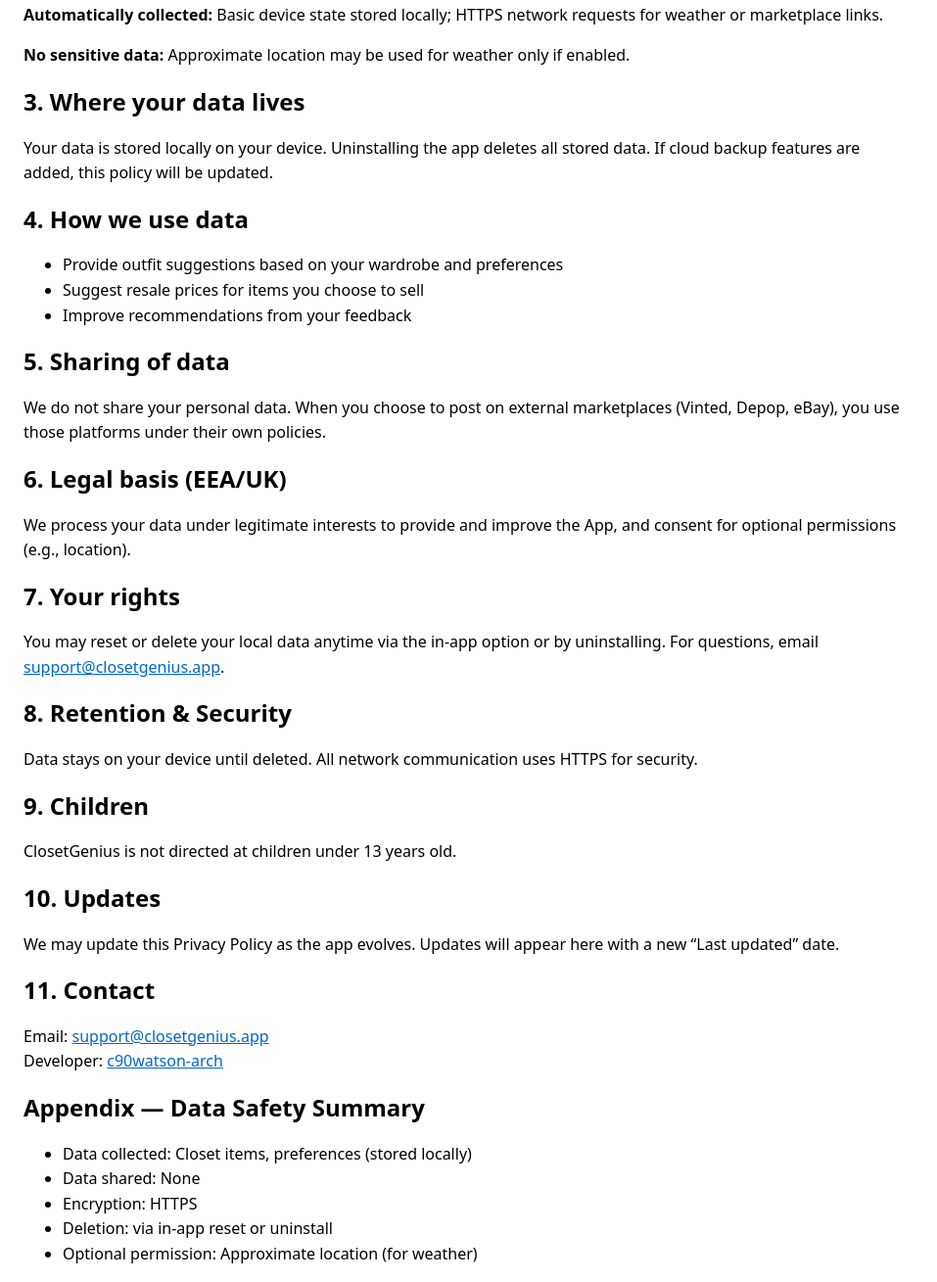
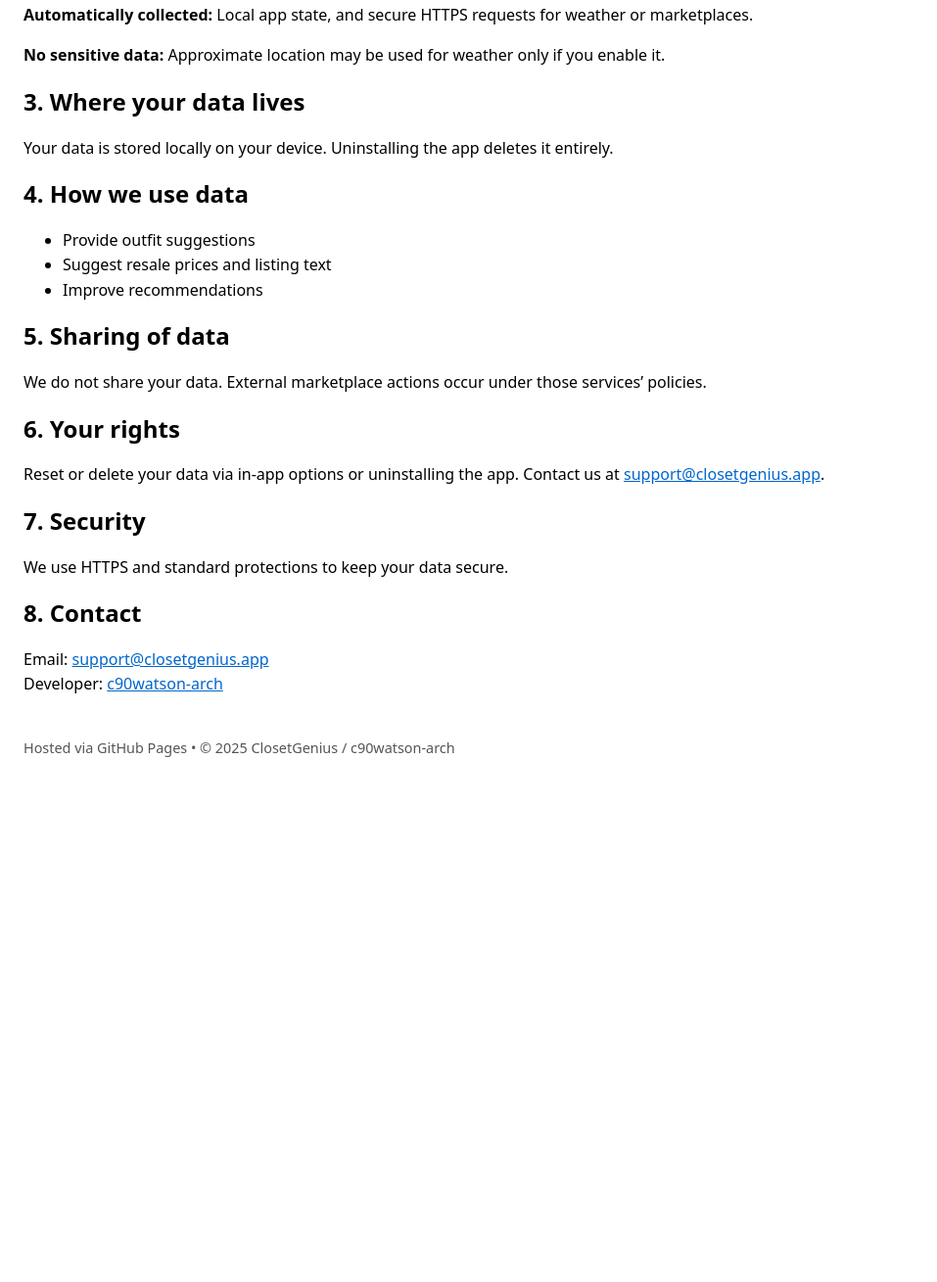
Before and after one commit to c90watson-arch/closetgenius-privacy, a plain HTML site: page index.html in a window 1280 px wide. Shown: the part 471-1780 px from the top of the page at 98% size, without its empty margins (0-957 px from the left). After the commit the page ends 1270 px from the top, so only its background shows below. Drawn offline with Linux system fonts and the light colour scheme.

Commit message:
Add index.html for GitHub Pages Privacy Policy
Revised privacy policy text for clarity and conciseness.

```diff
--- a/index.html
+++ b/index.html
@@ -23,7 +23,7 @@
 
   <p>Welcome to ClosetGenius (the “App”). This Privacy Policy explains what information we collect, how we use it, and your choices. By using the App, you agree to this Policy.</p>
 
-  <p><em>Note:</em> This version reflects the current App behavior where all data is stored <strong>locally on your device</strong> and no account sign-in is required. If we add cloud sync, analytics, or third-party integrations later, this Policy will be updated.</p>
+  <p><em>Note:</em> All data is stored locally on your device, and no account sign-in is required. If we later add cloud sync, analytics, or third-party integrations, we will update this Policy.</p>
 
   <h2>1. Who we are</h2>
   <p><strong>Controller:</strong> ClosetGenius (“we”, “us”).<br>
@@ -31,49 +31,31 @@
 
   <h2>2. What data we collect</h2>
   <p><strong>Data you provide:</strong> Closet items, preferences, and style feedback.</p>
-  <p><strong>Automatically collected:</strong> Basic device state stored locally; HTTPS network requests for weather or marketplace links.</p>
-  <p><strong>No sensitive data:</strong> Approximate location may be used for weather only if enabled.</p>
+  <p><strong>Automatically collected:</strong> Local app state, and secure HTTPS requests for weather or marketplaces.</p>
+  <p><strong>No sensitive data:</strong> Approximate location may be used for weather only if you enable it.</p>
 
   <h2>3. Where your data lives</h2>
-  <p>Your data is stored locally on your device. Uninstalling the app deletes all stored data. If cloud backup features are added, this policy will be updated.</p>
+  <p>Your data is stored locally on your device. Uninstalling the app deletes it entirely.</p>
 
   <h2>4. How we use data</h2>
   <ul>
-    <li>Provide outfit suggestions based on your wardrobe and preferences</li>
-    <li>Suggest resale prices for items you choose to sell</li>
-    <li>Improve recommendations from your feedback</li>
+    <li>Provide outfit suggestions</li>
+    <li>Suggest resale prices and listing text</li>
+    <li>Improve recommendations</li>
   </ul>
 
   <h2>5. Sharing of data</h2>
-  <p>We do not share your personal data. When you choose to post on external marketplaces (Vinted, Depop, eBay), you use those platforms under their own policies.</p>
+  <p>We do not share your data. External marketplace actions occur under those services’ policies.</p>
 
-  <h2>6. Legal basis (EEA/UK)</h2>
-  <p>We process your data under legitimate interests to provide and improve the App, and consent for optional permissions (e.g., location).</p>
+  <h2>6. Your rights</h2>
+  <p>Reset or delete your data via in-app options or uninstalling the app. Contact us at <a href="mailto:support@closetgenius.app">support@closetgenius.app</a>.</p>
 
-  <h2>7. Your rights</h2>
-  <p>You may reset or delete your local data anytime via the in-app option or by uninstalling. For questions, email <a href="mailto:support@closetgenius.app">support@closetgenius.app</a>.</p>
+  <h2>7. Security</h2>
+  <p>We use HTTPS and standard protections to keep your data secure.</p>
 
-  <h2>8. Retention & Security</h2>
-  <p>Data stays on your device until deleted. All network communication uses HTTPS for security.</p>
-
-  <h2>9. Children</h2>
-  <p>ClosetGenius is not directed at children under 13 years old.</p>
-
-  <h2>10. Updates</h2>
-  <p>We may update this Privacy Policy as the app evolves. Updates will appear here with a new “Last updated” date.</p>
-
-  <h2>11. Contact</h2>
+  <h2>8. Contact</h2>
   <p>Email: <a href="mailto:support@closetgenius.app">support@closetgenius.app</a><br>
      Developer: <a href="https://github.com/c90watson-arch">c90watson-arch</a></p>
-
-  <h2>Appendix — Data Safety Summary</h2>
-  <ul>
-    <li>Data collected: Closet items, preferences (stored locally)</li>
-    <li>Data shared: None</li>
-    <li>Encryption: HTTPS</li>
-    <li>Deletion: via in-app reset or uninstall</li>
-    <li>Optional permission: Approximate location (for weather)</li>
-  </ul>
 
   <p style="margin-top:40px;font-size:0.9em;color:#555">
     Hosted via GitHub Pages • © 2025 ClosetGenius / c90watson-arch
```
